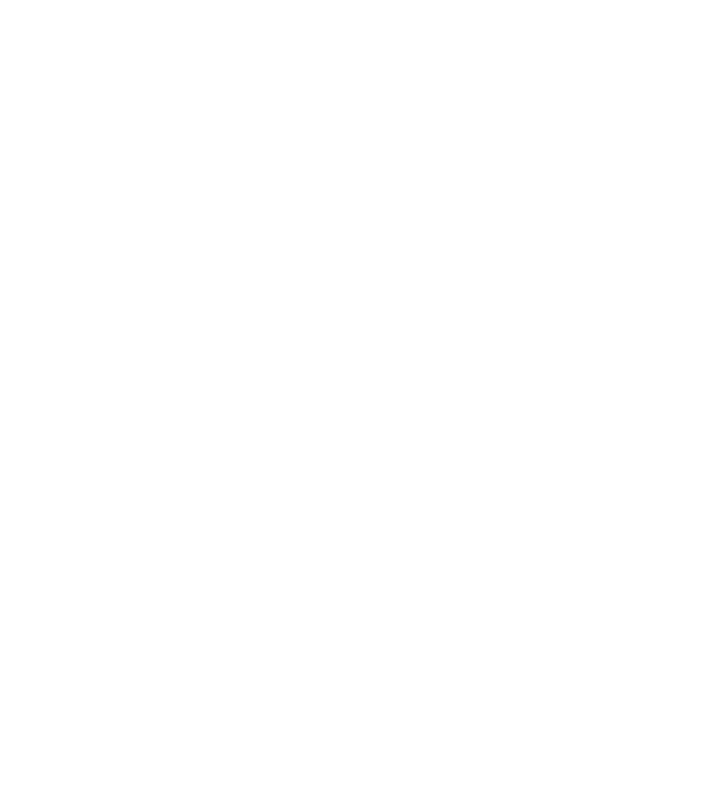
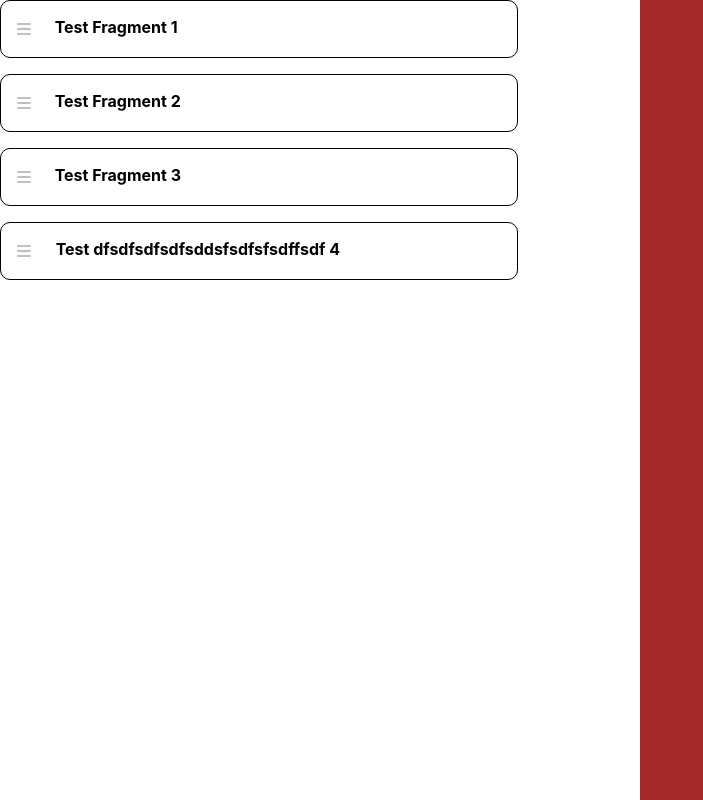
Before and after one commit to Nathan-Gilbert6917/email-template-builder, a React (Create React App) app: page / in a window 1280 px wide. Shown: the whole page, without its empty margins (0-703 px from the left). Built offline with nearby package versions, Linux system fonts and the light colour scheme.

Commit message:
Implemented Dragable List for template fragments

```diff
--- a/src/App.css
+++ b/src/App.css
@@ -1,4 +1,10 @@
 .App {
   display: flex;
   width: 100%;
+  height: 100vh;
 }
+
+.half-app {
+  width: 50%;
+  height: 100%;
+}
--- a/src/App.tsx
+++ b/src/App.tsx
@@ -1,14 +1,19 @@
 import React from 'react';
 
 import './App.css';
-import AppTest from './Apping';
+import TemplateRenderer from './components/containers/template-renderer/TemplateRenderer';
+import TemplateCreator from './components/containers/template-creator/TemplateCreator';
 
 const App = () => {
 
-
     return (
         <div className="App">
-
+            <div className='half-app'>
+                <TemplateCreator />
+            </div>
+            <div className='half-app'>
+                <TemplateRenderer />
+            </div>
         </div>
     );
 }
--- a/src/components/containers/fragment-list/FragmentList.css
+++ b/src/components/containers/fragment-list/FragmentList.css
@@ -0,0 +1,6 @@
+.fragment-list-box {
+    display: flex;
+    flex-direction: column;
+    gap: 1rem;
+    width: 100%;
+}
--- a/src/components/containers/fragment-list/FragmentList.tsx
+++ b/src/components/containers/fragment-list/FragmentList.tsx
@@ -1,17 +1,51 @@
-import React, { FC } from 'react';
+import React, { FC, useState } from 'react';
 
 import './FragmentList.css';
+import FragmentListItem, { FragmentListItemValues } from './fragment-list-item/FragmentListItem';
 
 interface FragmentListProps {
+    items: FragmentListItemValues[];
 }
 
 const FragmentList: FC<FragmentListProps> = (
+    { items }
 ) => {
-    return (
-        <div>
+    const [listItems, setListItems] = useState<FragmentListItemValues[]>(items);
 
+  const handleDragStart = (e: React.DragEvent<HTMLDivElement>, index: number) => {
+    e.dataTransfer.setData('index', index.toString());
+  };
+
+  const handleDragOver = (e: React.DragEvent<HTMLDivElement>) => {
+    e.preventDefault();
+  };
+
+  const handleDrop = (e: React.DragEvent<HTMLDivElement>, index: number) => {
+    const dragIndex = parseInt(e.dataTransfer.getData('index'));
+    const dragItem = listItems[dragIndex];
+    const updatedListItems = [...listItems];
+    updatedListItems.splice(dragIndex, 1);
+    updatedListItems.splice(index, 0, dragItem);
+    setListItems(updatedListItems);
+  };
+
+  return (
+    <div className='fragment-list-box'>
+      {listItems.map((item, index) => (
+        <div
+          key={item.id}
+          onDragOver={(e) => handleDragOver(e)}
+          onDrop={(e) => handleDrop(e, index)}
+        >
+          <FragmentListItem
+            id={item.id}
+            content={item.content}
+            onDragStart={(e) => handleDragStart(e, index)}
+          />
         </div>
-    );
-}
+      ))}
+    </div>
+  );
+};
 
 export default FragmentList;
--- a/src/components/containers/fragment-list/fragment-list-item/FragmentListItem.css
+++ b/src/components/containers/fragment-list/fragment-list-item/FragmentListItem.css
@@ -0,0 +1,63 @@
+.fragment-item-box {
+    padding: 0.5rem;
+    border-radius: 10px;
+    border: 1px solid #000;
+    display: flex;
+    justify-content: space-between;
+    align-items: center;
+    max-width: 500px;
+}
+
+.fragment-item-box:hover > .fragment-item-drag-icon {
+    color: #333;
+}
+
+.fragment-item-box:hover .fragment-item-icon-group > .fragment-item-hide-icon,
+.fragment-item-box:hover .fragment-item-icon-group > .fragment-item-edit-icon,
+.fragment-item-box:hover .fragment-item-icon-group > .fragment-item-delete-icon {
+    opacity: 1;
+}
+.fragment-item-front-content {
+    display: flex;
+    align-items: center;
+    min-width: 50%;
+}
+
+.fragment-item-content {
+    height: 24px;
+    padding: 0.5rem 0rem 0.5rem 1rem;
+    font-weight: bold;
+    width: 100%;
+    white-space: nowrap;
+    overflow: hidden;
+    text-overflow: ellipsis;
+}
+
+.fragment-item-drag-icon {
+    color: #88888888;
+}
+
+.fragment-item-drag-icon,
+.fragment-item-hide-icon,
+.fragment-item-edit-icon,
+.fragment-item-delete-icon {
+    transition: opacity 0.3s ease;
+    width: 24px;
+    height: 24px;
+    display: flex;
+    justify-content: center;
+    align-items: center;
+    padding: 0 5px;
+}
+.fragment-item-icon-group {
+    display: flex;
+    width: 100px;
+    min-width: fit-content;
+    justify-content: flex-end;
+}
+.fragment-item-hide-icon,
+.fragment-item-edit-icon,
+.fragment-item-delete-icon {
+    opacity: 0;
+    justify-content: right;
+}
--- a/src/components/containers/fragment-list/fragment-list-item/FragmentListItem.tsx
+++ b/src/components/containers/fragment-list/fragment-list-item/FragmentListItem.tsx
@@ -1,16 +1,56 @@
-import React, { FC } from 'react';
+import React, { FC, DragEvent, useState } from 'react';
 
 import './FragmentListItem.css';
+import { FontAwesomeIcon } from '@fortawesome/react-fontawesome';
+import { faBars, faEdit, faEye, faEyeSlash, faTrash } from '@fortawesome/free-solid-svg-icons';
+import IconButton from '../../../inputs/icon-button/IconButton';
 
+export interface FragmentListItemValues {
+    id: string;
+    content: string;
+}
 
 interface FragmentListItemProps {
+    id: string;
+    content: string;
+    onDragStart: (e: DragEvent<HTMLDivElement>, id: string) => void;
 }
 
 const FragmentListItem: FC<FragmentListItemProps> = (
+    { id, content, onDragStart }
 ) => {
+
+    const handleDragStart = (e: DragEvent<HTMLDivElement>) => {
+        onDragStart(e, id);
+    };
+
+    const [hideIcon, setHideIcon] = useState(true);
+
+    const handleHideClick = () => {
+        setHideIcon(!hideIcon);
+    }
+
     return (
-        <div>
-
+        <div className='fragment-item-box' draggable id={id.toString()} onDragStart={handleDragStart}>
+            <span className='fragment-item-front-content'>
+                <span className='fragment-item-drag-icon'>
+                    <FontAwesomeIcon icon={faBars} />
+                </span>
+                <span className='fragment-item-content'>
+                    {content}
+                </span>
+            </span>
+            <span className='fragment-item-icon-group'>
+                <span className='fragment-item-hide-icon'>
+                    <IconButton color={"#11111188"} icon={<FontAwesomeIcon icon={hideIcon ? faEye: faEyeSlash} />} onClick={handleHideClick}/>
+                </span>
+                <span className='fragment-item-edit-icon'>
+                    <IconButton color={"#11111188"} icon={<FontAwesomeIcon icon={faEdit} />} onClick={()=>{alert('Edit '+id)}} />
+                </span>
+                <span className='fragment-item-delete-icon'>
+                    <IconButton color={"#11111188"} icon={<FontAwesomeIcon icon={faTrash} />} onClick={()=>{alert('Trash '+id)}} />
+                </span>
+            </span>
         </div>
     );
 }
--- /dev/null
+++ b/src/components/containers/template-creator/TemplateCreator.css
@@ -0,0 +1,3 @@
+.template-creator-box {
+    width: 100%;
+}
--- /dev/null
+++ b/src/components/containers/template-creator/TemplateCreator.tsx
@@ -0,0 +1,39 @@
+import React, { FC } from 'react';
+
+import './TemplateCreator.css';
+import FragmentList from '../fragment-list/FragmentList';
+import { FragmentListItemValues } from '../fragment-list/fragment-list-item/FragmentListItem';
+
+interface TemplateCreatorProps {
+}
+
+const TemplateCreator: FC<TemplateCreatorProps> = (
+) => {
+
+    const fragmentList: FragmentListItemValues[] = [
+        {
+            id: "Id4",
+            content: "Test Fragment 1"
+        },
+        {
+            id: "Id5",
+            content: "Test Fragment 2"
+        },
+        {
+            id: "Id1",
+            content: "Test Fragment 3"
+        },
+        {
+            id: "Id8",
+            content: "Test dfsdfsdfsdfsddsfsdfsfsdffsdf 4"
+        }
+    ]
+
+    return (
+        <div className='template-creator-box'>
+            <FragmentList items={fragmentList} />
+        </div>
+    );
+}
+
+export default TemplateCreator;
--- a/src/components/containers/template-renderer/TemplateRenderer.css
+++ b/src/components/containers/template-renderer/TemplateRenderer.css
@@ -0,0 +1,5 @@
+.template-renderer {
+    width: 100%;
+    height: 100%;
+    background-color: brown;
+}
--- a/src/components/containers/template-renderer/TemplateRenderer.tsx
+++ b/src/components/containers/template-renderer/TemplateRenderer.tsx
@@ -8,7 +8,7 @@
 const TemplateRenderer: FC<TemplateRendererProps> = (
 ) => {
     return (
-        <div>
+        <div className='template-renderer'>
 
         </div>
     );
--- a/src/components/inputs/icon-button/IconButton.css
+++ b/src/components/inputs/icon-button/IconButton.css
@@ -15,5 +15,6 @@
 
 .icon-button svg:hover {
     transform: scale(1.1);
+    color: #333;
     filter: drop-shadow(0 1px 2px rgba(54, 54, 54, 0.2));
 }
--- a/src/components/inputs/icon-button/IconButton.tsx
+++ b/src/components/inputs/icon-button/IconButton.tsx
@@ -1,18 +1,19 @@
-import React, { FC } from 'react';
+import React, { FC, useState } from 'react';
 
 import './IconButton.css';
 
 
 interface IconButtonProps {
     icon: React.ReactNode;
+    color?: string;
     onClick: (event: React.MouseEvent<HTMLButtonElement>) => void;
 }
 
 const IconButton: FC<IconButtonProps> = (
-    {icon, onClick}
+    {icon, color, onClick}
 ) => {
     return (
-        <button className="icon-button" onClick={onClick}>
+        <button className="icon-button" style={{color: color ? color: "#000000"}} onClick={onClick}>
             {icon}
         </button>
     );
```
